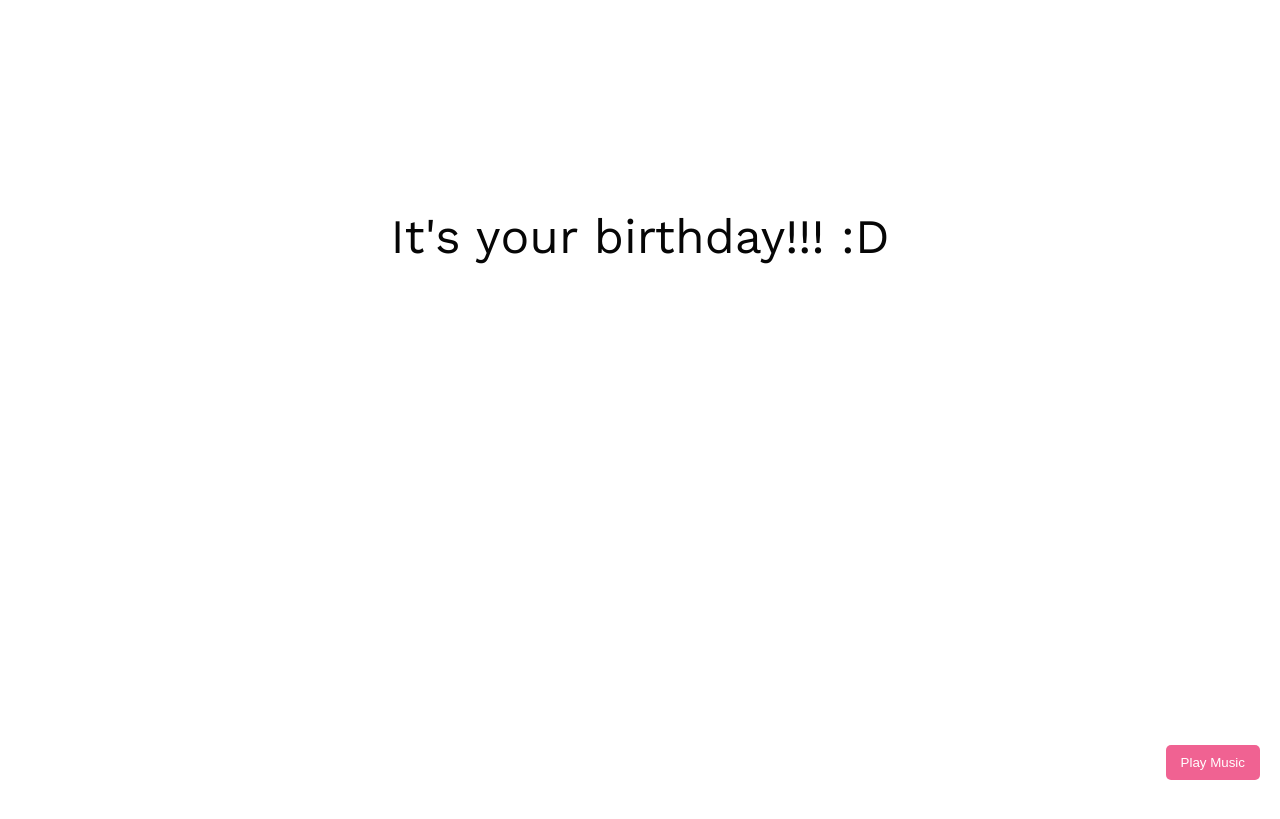
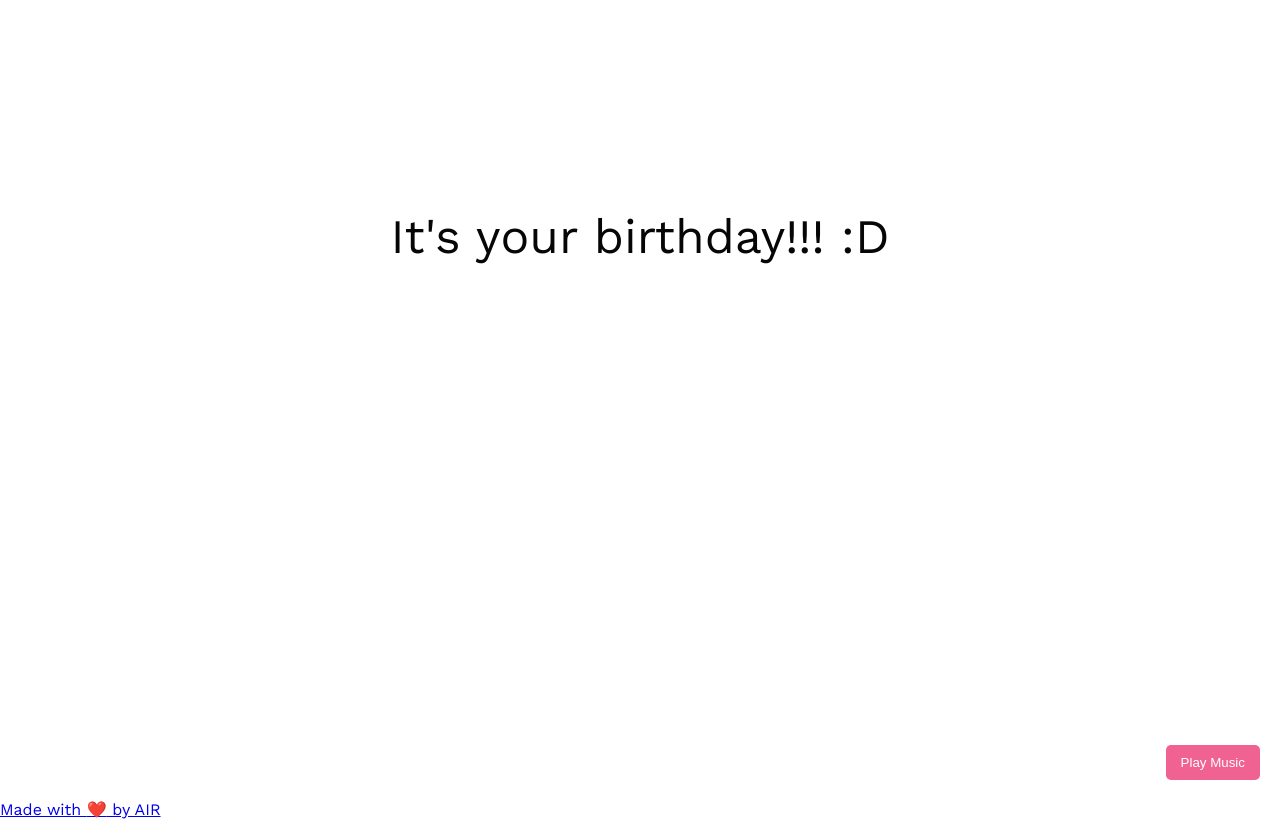
Before and after one commit to akggautamasar/airbirthday, a website: page index.html in a window 1280 px wide. Drawn offline with nearby package versions, Linux system fonts and the light colour scheme.

Commit message:
Update index.html

```diff
--- a/index.html
+++ b/index.html
@@ -122,6 +122,8 @@
       <p class="last-smile">:)</p>
     </div>
   </div>
+  <div class="desc link"> <a href="https://github.com/akggautamasar">Made with <span class="love">❤️</span> by
+                AIR</a></div>
 </body>
 
 <script src="https://unpkg.com/babel-standalone@6/babel.min.js"></script>
```
